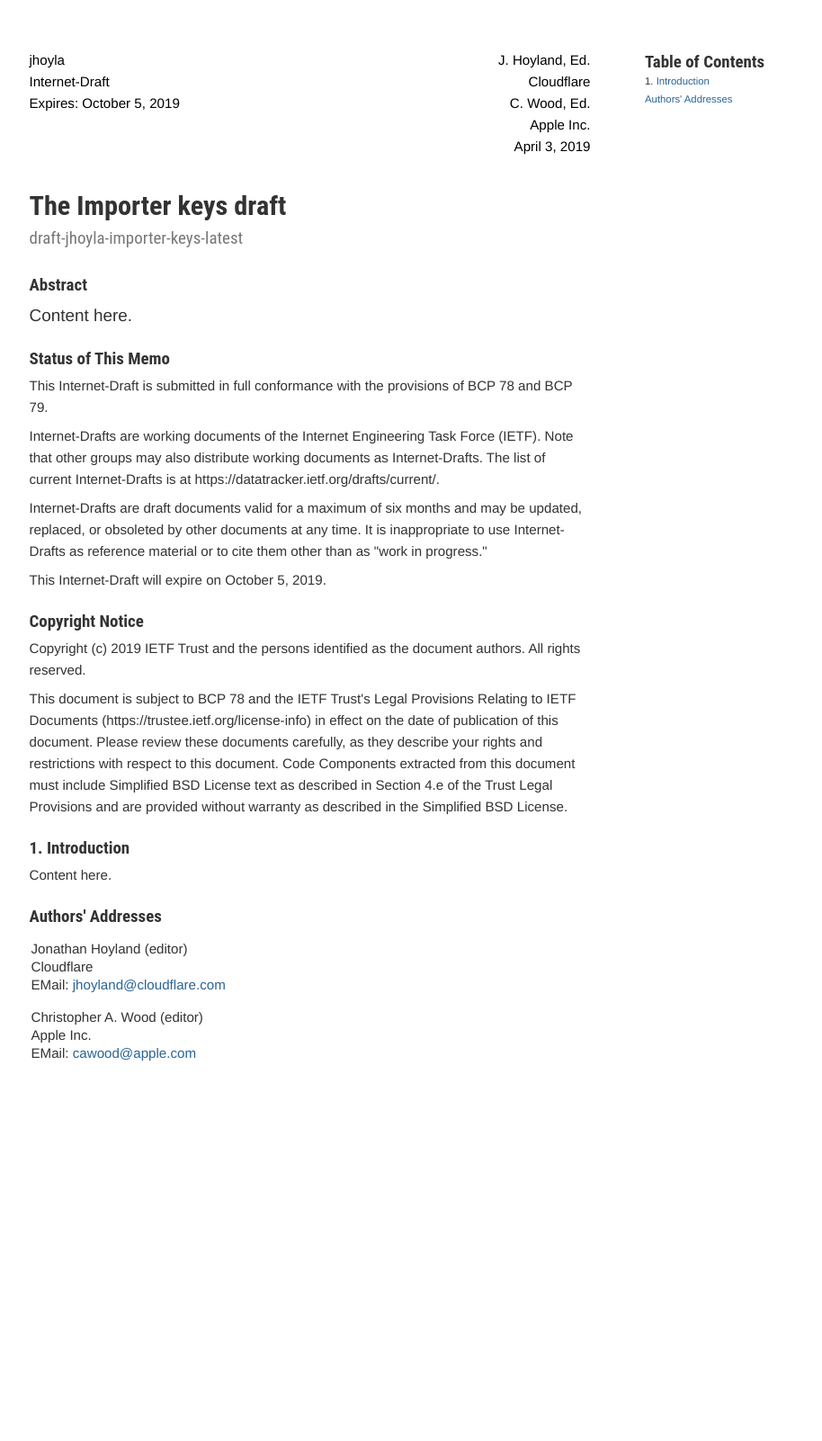
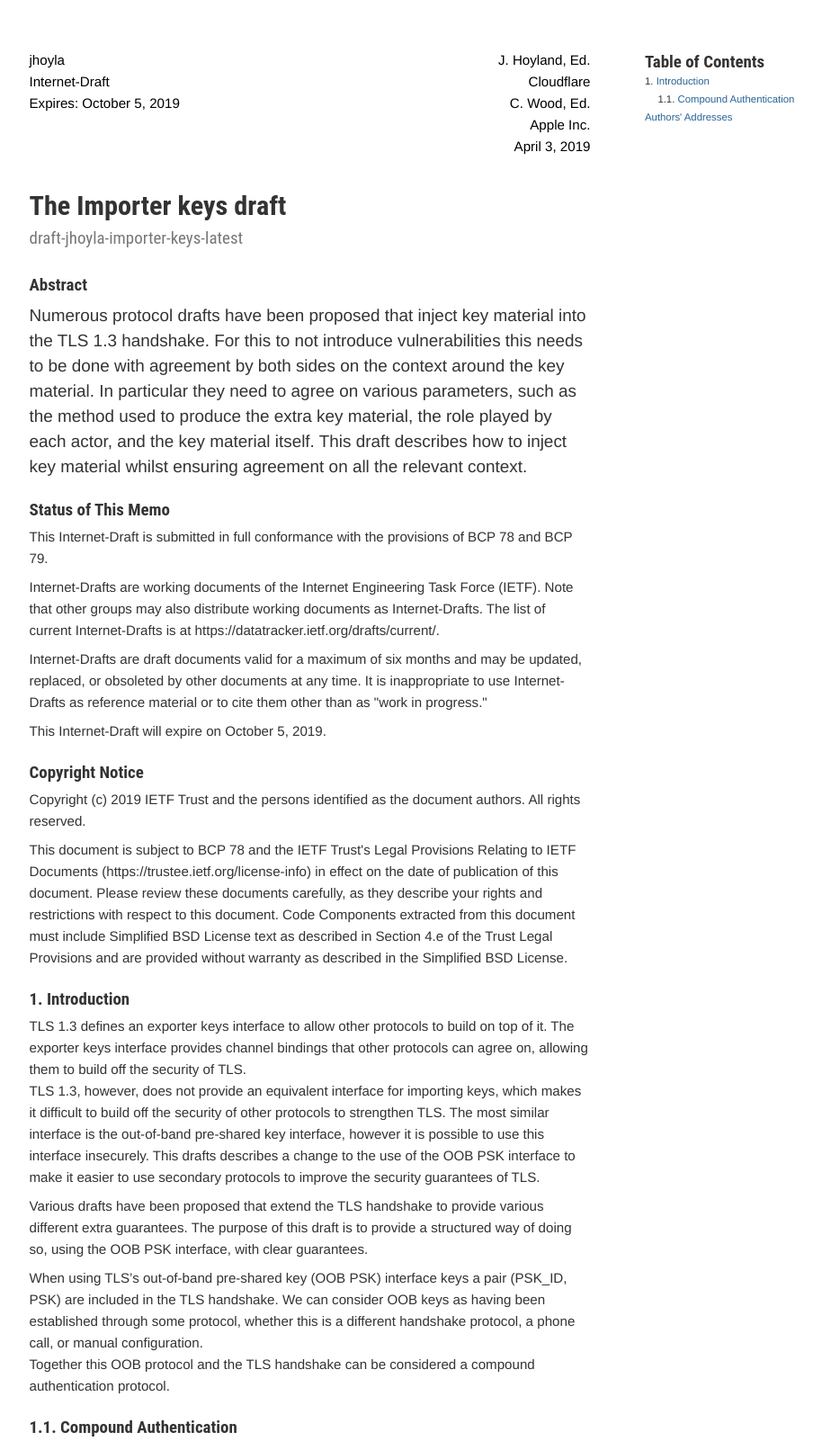
Before and after one commit to jhoyla/draft-jhoyla-importer-keys, a plain HTML site: page draft-jhoyla-importer-keys.html in a window 1280 px wide. Shown: the part 20-1622 px from the top of the page at 90% size, without its empty margins (123-1037 px from the left). Before the commit the page ends 1276 px from the top, so only its background shows below. Drawn offline with Linux system fonts and the light colour scheme.

Commit message:
Script updating gh-pages from d2852b4. [ci skip]

```diff
--- a/draft-jhoyla-importer-keys.html
+++ b/draft-jhoyla-importer-keys.html
@@ -282,6 +282,7 @@ ul.toc li {
 
   <link href="#rfc.toc" rel="Contents">
 <link href="#rfc.section.1" rel="Chapter" title="1 Introduction">
+<link href="#rfc.section.1.1" rel="Chapter" title="1.1 Compound Authentication">
 <link href="#rfc.authors" rel="Chapter">
 
 
@@ -291,8 +292,8 @@ ul.toc li {
   <meta name="dct.creator" content="Hoyland, J., Ed. and C. Wood, Ed." />
   <meta name="dct.identifier" content="urn:ietf:id:draft-jhoyla-importer-keys-latest" />
   <meta name="dct.issued" scheme="ISO8601" content="2019-03" />
-  <meta name="dct.abstract" content="Content here." />
-  <meta name="description" content="Content here." />
+  <meta name="dct.abstract" content="Numerous protocol drafts have been proposed that inject key material into the TLS 1.3 handshake.  For this to not introduce vulnerabilities this needs to be done with agreement by both sides on the context around the key material.  In particular they need to agree on various parameters, such as the method used to produce the extra key material, the role played by each actor, and the key material itself.  This draft describes how to inject key material whilst ensuring agreement on all the relevant context." />
+  <meta name="description" content="Numerous protocol drafts have been proposed that inject key material into the TLS 1.3 handshake.  For this to not introduce vulnerabilities this needs to be done with agreement by both sides on the context around the key material.  In particular they need to agree on various parameters, such as the method used to produce the extra key material, the role played by each actor, and the key material itself.  This draft describes how to inject key material whilst ensuring agreement on all the relevant context." />
 
 </head>
 
@@ -330,7 +331,7 @@ ul.toc li {
   <span class="filename">draft-jhoyla-importer-keys-latest</span></p>
 
   <h1 id="rfc.abstract"><a href="#rfc.abstract">Abstract</a></h1>
-<p>Content here.</p>
+<p>Numerous protocol drafts have been proposed that inject key material into the TLS 1.3 handshake.  For this to not introduce vulnerabilities this needs to be done with agreement by both sides on the context around the key material.  In particular they need to agree on various parameters, such as the method used to produce the extra key material, the role played by each actor, and the key material itself.  This draft describes how to inject key material whilst ensuring agreement on all the relevant context.</p>
 <h1 id="rfc.status"><a href="#rfc.status">Status of This Memo</a></h1>
 <p>This Internet-Draft is submitted in full conformance with the provisions of BCP 78 and BCP 79.</p>
 <p>Internet-Drafts are working documents of the Internet Engineering Task Force (IETF).  Note that other groups may also distribute working documents as Internet-Drafts.  The list of current Internet-Drafts is at https://datatracker.ietf.org/drafts/current/.</p>
@@ -347,7 +348,9 @@ ul.toc li {
 
   	<li>1.   <a href="#rfc.section.1">Introduction</a>
 </li>
-<li><a href="#rfc.authors">Authors' Addresses</a>
+<ul><li>1.1.   <a href="#rfc.section.1.1">Compound Authentication</a>
+</li>
+</ul><li><a href="#rfc.authors">Authors' Addresses</a>
 </li>
 
 
@@ -356,7 +359,13 @@ ul.toc li {
   <h1 id="rfc.section.1">
 <a href="#rfc.section.1">1.</a> <a href="#introduction" id="introduction">Introduction</a>
 </h1>
-<p id="rfc.section.1.p.1">Content here.</p>
+<p id="rfc.section.1.p.1">TLS 1.3 defines an exporter keys interface to allow other protocols to build on top of it.  The exporter keys interface provides channel bindings that other protocols can agree on, allowing them to build off the security of TLS.<br> TLS 1.3, however, does not provide an equivalent interface for importing keys, which makes it difficult to build off the security of other protocols to strengthen TLS.  The most similar interface is the out-of-band pre-shared key interface, however it is possible to use this interface insecurely.  This drafts describes a change to the use of the OOB PSK interface to make it easier to use secondary protocols to improve the security guarantees of TLS.</p>
+<p id="rfc.section.1.p.2">Various drafts have been proposed that extend the TLS handshake to provide various different extra guarantees.  The purpose of this draft is to provide a structured way of doing so, using the OOB PSK interface, with clear guarantees.</p>
+<p id="rfc.section.1.p.3">When using TLS&#8217;s out-of-band pre-shared key (OOB PSK) interface keys a pair (PSK_ID, PSK) are included in the TLS handshake.  We can consider OOB keys as having been established through some protocol, whether this is a different handshake protocol, a phone call, or manual configuration.<br> Together this OOB protocol and the TLS handshake can be considered a compound authentication protocol.</p>
+<h1 id="rfc.section.1.1">
+<a href="#rfc.section.1.1">1.1.</a> <a href="#compound-authentication" id="compound-authentication">Compound Authentication</a>
+</h1>
+<p id="rfc.section.1.1.p.1">A compound protocol is simply a number of protocols run in sequence, with some of the outputs of each protocol being inputs into the next, that are intended to give different guarantees than running the protocols individually.  A compound authentication protocol is simply a compound protocol with multiple authentication layers, that intends to achieve some stronger authentication guarantee, specifically compound authentication.  Compound authentication is the property that, given a run of a compound authentication protocol, if any layer of the protocol&#8217;s authentication was succesful then all layers are authentic.  For a compound authentication protocol to be secure, i.e. to provide compound authentication, both parties must agree on a channel binding for each layer, and further they must agree on the complete list of channel bindings.  This assumes the Bhargavan / Delignat-Lavaut hypothesis.<br> This property can be used to guarantee that the injected key material is authentic, and further, in the case that there exists a flaw in TLS, to ensure the authenticity of TLS session, despite the flaws.</p>
 <h1 id="rfc.authors"><a href="#rfc.authors">Authors' Addresses</a></h1>
 <div class="avoidbreak">
   <address class="vcard">
```
Also changed, not shown: draft-jhoyla-importer-keys.txt.
